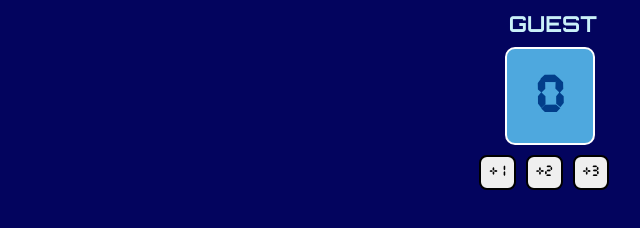
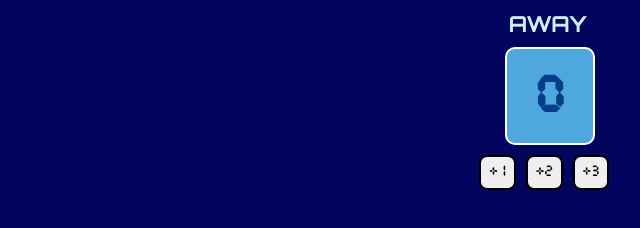
Before and after one commit to ahmedfakhery/scoreboard, a plain HTML site: page index.html in a window 1280 px wide. Shown: the full height of the page, 418-1058 px from the left. Drawn offline with Linux system fonts and the light colour scheme.

Commit message:
Edit the name of team from "GUEST" to "AWAY"

```diff
--- a/index.html
+++ b/index.html
@@ -17,7 +17,7 @@
                 </div>
             </div>
             <div>
-                <h3 id="title">GUEST</h3>
+                <h3 id="title">AWAY</h3>
                 <h1 class="counter" id="guestcounter-el">0</h1>
                 <div class="increment-btn">
                     <button onclick="plusoneguest()">+1</button>
```
